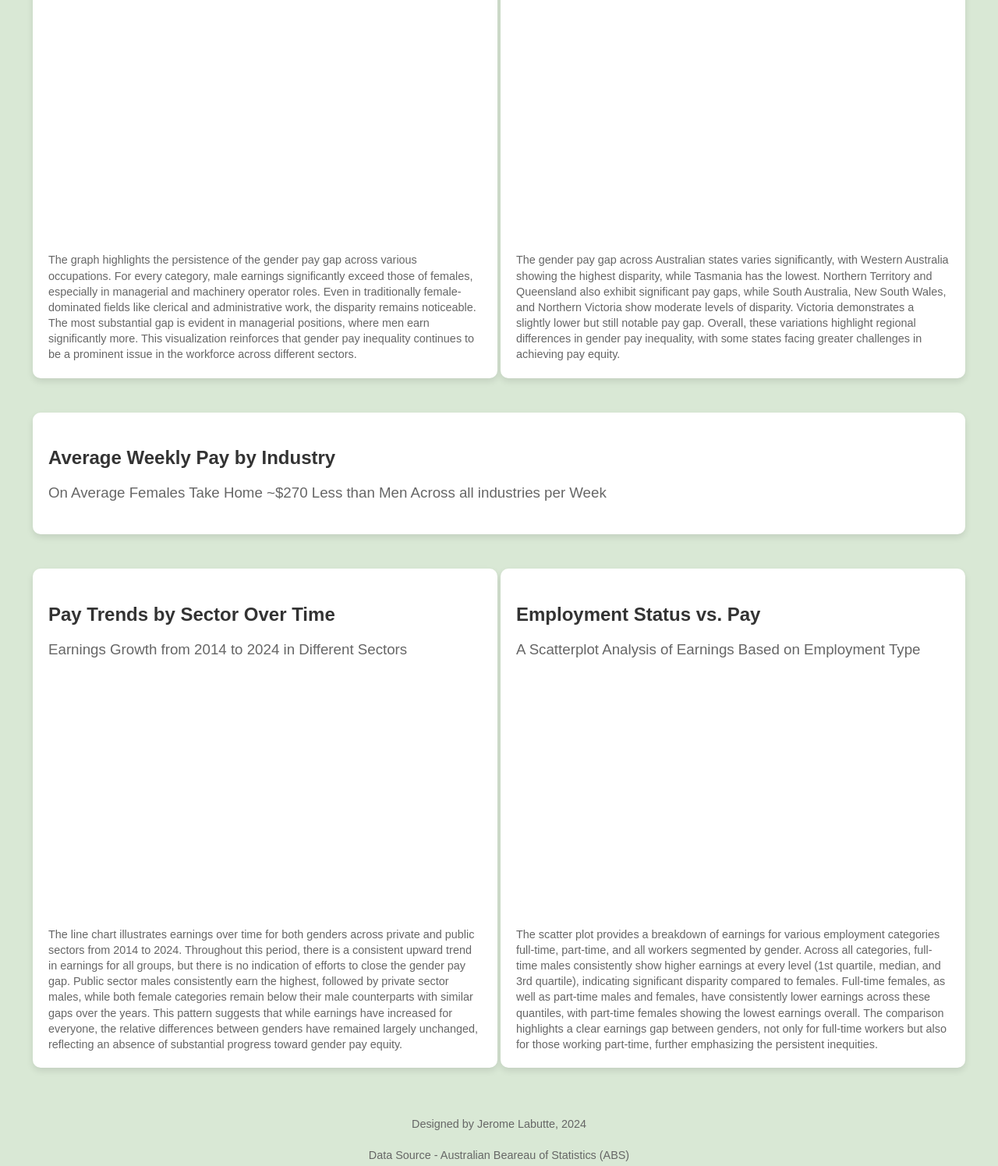
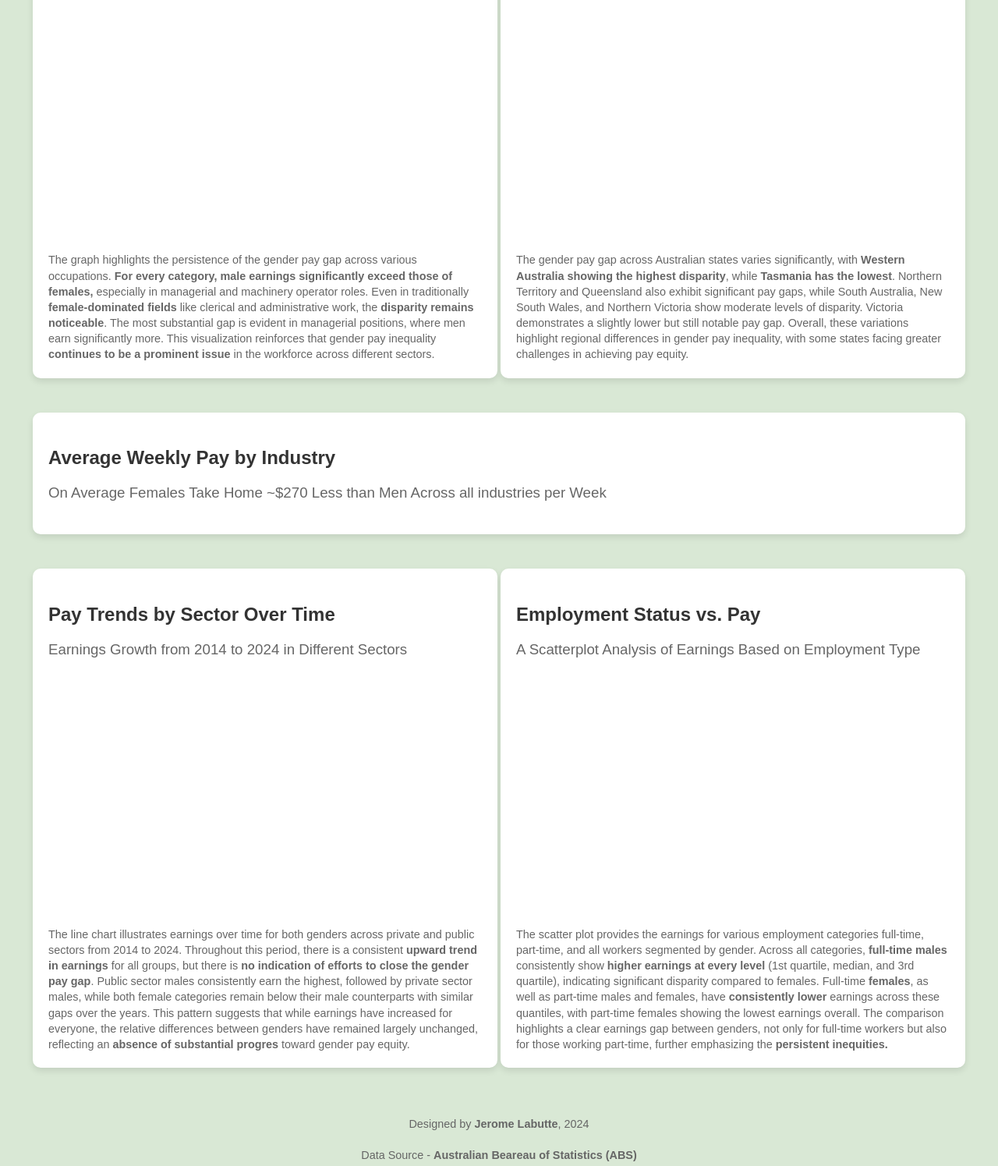
Before and after one commit to jlab0002/FIT3179_A2, a plain HTML site: page index.html in a window 1280 px wide. Shown: the part 988-2483 px from the top of the page at 78% size. Drawn offline with nearby package versions, Linux system fonts and the light colour scheme; a script that the page names is missing.

Commit message:
Update index.html
updated index file with boldng

```diff
--- a/index.html
+++ b/index.html
@@ -68,7 +68,7 @@
                     <h2>Average Weekly Pay by Occupation</h2>
                     <h3>An Analysis on the Differences in Pay across different Occupations </h3>
                     <div id="occ_bar" class="vis-container"></div>
-                    <figcaption>The graph highlights the persistence of the gender pay gap across various occupations. For every category, male earnings significantly exceed those of females, especially in managerial and machinery operator roles. Even in traditionally female-dominated fields like clerical and administrative work, the disparity remains noticeable. The most substantial gap is evident in managerial positions, where men earn significantly more. This visualization reinforces that gender pay inequality continues to be a prominent issue in the workforce across different sectors.</figcaption>
+                    <figcaption>The graph highlights the persistence of the gender pay gap across various occupations. <b>For every category, male earnings significantly exceed those of females,</b> especially in managerial and machinery operator roles. Even in traditionally <b>female-dominated fields</b> like clerical and administrative work, the <b>disparity remains noticeable</b>. The most substantial gap is evident in managerial positions, where men earn significantly more. This visualization reinforces that gender pay inequality <b>continues to be a prominent issue</b> in the workforce across different sectors.</figcaption>
                 </figure>
             </div>
 
@@ -78,7 +78,7 @@
                     <h2>Pay Gap by Region</h2>
                     <h3>An Analysis of the Gender Pay Gap in Different Australian Regions</h3>
                     <div id="pop_den" class="vis-container"></div>
-                    <figcaption>The gender pay gap across Australian states varies significantly, with Western Australia showing the highest disparity, while Tasmania has the lowest. Northern Territory and Queensland also exhibit significant pay gaps, while South Australia, New South Wales, and Northern Victoria show moderate levels of disparity. Victoria demonstrates a slightly lower but still notable pay gap. Overall, these variations highlight regional differences in gender pay inequality, with some states facing greater challenges in achieving pay equity.</figcaption>
+                    <figcaption>The gender pay gap across Australian states varies significantly, with <b>Western Australia showing the highest disparity</b>, while <b>Tasmania has the lowest</b>. Northern Territory and Queensland also exhibit significant pay gaps, while South Australia, New South Wales, and Northern Victoria show moderate levels of disparity. Victoria demonstrates a slightly lower but still notable pay gap. Overall, these variations highlight regional differences in gender pay inequality, with some states facing greater challenges in achieving pay equity.</figcaption>
                 </figure>
             </div>
         </div>
@@ -101,7 +101,7 @@
                     <h2>Pay Trends by Sector Over Time</h2>
                     <h3>Earnings Growth from 2014 to 2024 in Different Sectors</h3>
                     <div id="sec_line" class="vis-container"></div>
-                    <figcaption>The line chart illustrates earnings over time for both genders across private and public sectors from 2014 to 2024. Throughout this period, there is a consistent upward trend in earnings for all groups, but there is no indication of efforts to close the gender pay gap. Public sector males consistently earn the highest, followed by private sector males, while both female categories remain below their male counterparts with similar gaps over the years. This pattern suggests that while earnings have increased for everyone, the relative differences between genders have remained largely unchanged, reflecting an absence of substantial progress toward gender pay equity.</figcaption>
+                    <figcaption>The line chart illustrates earnings over time for both genders across private and public sectors from 2014 to 2024. Throughout this period, there is a consistent <b>upward trend in earnings</b> for all groups, but there is <b>no indication of efforts to close the gender pay gap</b>. Public sector males consistently earn the highest, followed by private sector males, while both female categories remain below their male counterparts with similar gaps over the years. This pattern suggests that while earnings have increased for everyone, the relative differences between genders have remained largely unchanged, reflecting an <b>absence of substantial progres</b> toward gender pay equity.</figcaption>
                 </figure>
             </div>
 
@@ -111,7 +111,7 @@
                     <h2>Employment Status vs. Pay</h2>
                     <h3>A Scatterplot Analysis of Earnings Based on Employment Type</h3>
                     <div id="emp_scat" class="vis-container"></div>
-                    <figcaption>The scatter plot provides a breakdown of earnings for various employment categories full-time, part-time, and all workers segmented by gender. Across all categories, full-time males consistently show higher earnings at every level (1st quartile, median, and 3rd quartile), indicating significant disparity compared to females. Full-time females, as well as part-time males and females, have consistently lower earnings across these quantiles, with part-time females showing the lowest earnings overall. The comparison highlights a clear earnings gap between genders, not only for full-time workers but also for those working part-time, further emphasizing the persistent inequities.</figcaption>
+                    <figcaption>The scatter plot provides the earnings for various employment categories full-time, part-time, and all workers segmented by gender. Across all categories, <b>full-time males</b> consistently show <b>higher earnings at every level</b> (1st quartile, median, and 3rd quartile), indicating significant disparity compared to females. Full-time <b>females</b>, as well as part-time males and females, have <b>consistently lower</b> earnings across these quantiles, with part-time females showing the lowest earnings overall. The comparison highlights a clear earnings gap between genders, not only for full-time workers but also for those working part-time, further emphasizing the <b>persistent inequities.</b></figcaption>
                 </figure>
             </div>
         </div>
@@ -119,8 +119,8 @@
          <div class="pure-g">
             <div class="pure-u-1">
                 <div style="text-align: center;">
-                <figcaption>Designed by Jerome Labutte, 2024</figcaption>
-                <figcaption>Data Source - Australian Beareau of Statistics (ABS)</figcaption>
+                <figcaption>Designed by <b>Jerome Labutte</b>, 2024</figcaption>
+                <figcaption>Data Source - <b>Australian Beareau of Statistics (ABS)</b></figcaption>
                 <figcaption><a href="https://www.abs.gov.au/statistics/labour/earnings-and-working-conditions/employee-earnings-and-hours-australia/latest-release" target="_blank">Employee Earnings and Hours</a></figcaption>
                 <figcaption><a href="https://www.abs.gov.au/statistics/labour/earnings-and-working-conditions/average-weekly-earnings-australia/latest-release" target="_blank">Average Weekly Earnings, Australia</a></figcaption>
             </div>
```
